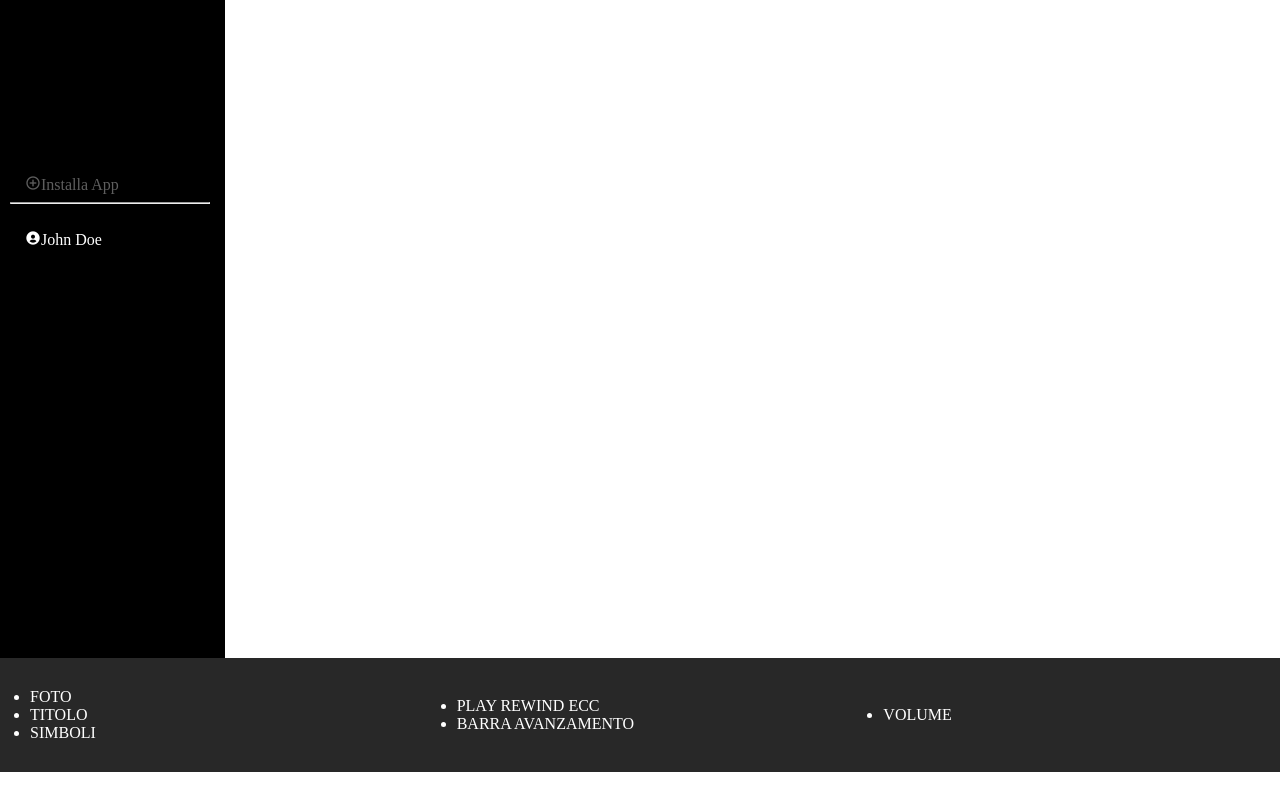
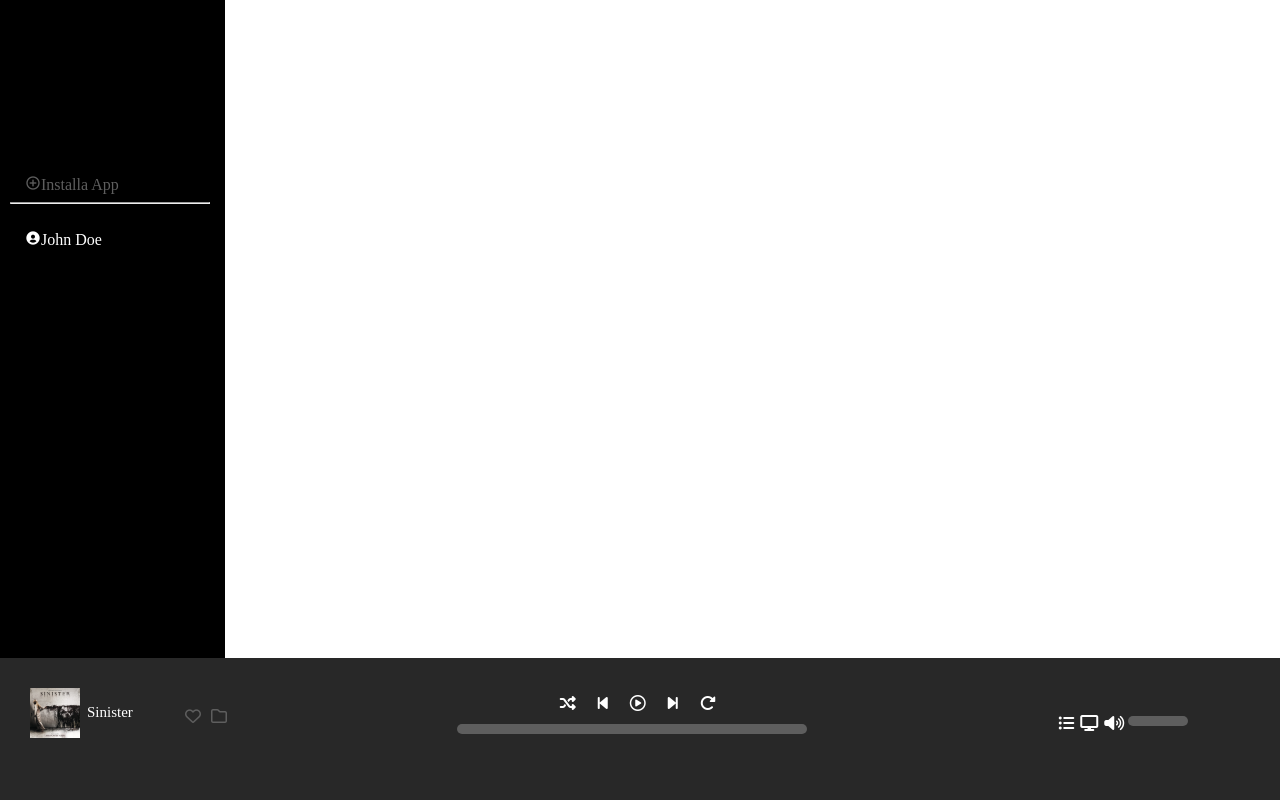
Before and after one commit to francescodev1990/html-css-spotifyweb, a plain HTML site: page index.html in a window 1280 px wide. Shown: the part 671-1471 px from the top of the page. Before the commit the page ends 1443 px from the top, so only its background shows below. Drawn offline with nearby package versions, Linux system fonts and the light colour scheme.

Commit message:
footer completed

```diff
--- a/css/style.css
+++ b/css/style.css
@@ -135,6 +135,7 @@ hr{
  }
 
 
+/* SEZIONE MAIN */
 
 
 
@@ -146,9 +147,6 @@ hr{
 
 
 
-
-
-/* SEZIONE MAIN */
 
 
 
@@ -182,3 +180,107 @@ hr{
     max-height: 100%;
     background-color: #141922;
 }
+.progress{
+    width: 350px;
+    height: 10px;
+    background-color: #5e5e5e;
+    border-radius: 5px;
+    overflow: hidden;
+    position: absolute;
+}
+.progress_ _fill{
+    width: 50%;
+    height: 100%;
+    background-color: #282828;
+}
+.icons{
+    flex-direction: row;
+}
+.icons ul{
+    display: flex;
+    list-style-type: none;
+}
+.icons ul li{
+    position: relative;
+    bottom: 25px;
+    padding: 11px;
+    left: 92px;
+}
+.vol{
+    flex-direction: row;
+}
+.vol ul{
+    display: flex;
+    list-style-type: none;
+}
+.vol ul li{
+    position: relative;
+    left: 172px;
+    padding: 3px;
+}
+.progress-min{
+    width: 60px;
+    height: 10px;
+    background-color: #5e5e5e;
+    border-radius: 5px;
+    overflow: hidden;
+    position: relative;
+    left: 245px;
+    bottom: 20px;
+}
+.progress_ _min{
+    width: 50%;
+    height: 100%;
+    background-color: #282828;
+}
+.progress:hover{
+    cursor: pointer;
+}
+.icons:hover{
+    color: #5e5e5e;
+    padding: 5px;
+}
+.icons ul li:hover{
+    cursor: pointer;
+}
+.vol:hover{
+    cursor: pointer;
+    color: #5e5e5e;
+    padding: 5px;
+}
+.img-sx{
+    flex-direction: row;
+
+}
+.img-sx ul{
+    display: flex;
+    list-style-type: none;
+}
+.img-sinister{
+    width: 50px;
+}
+.sx{
+    font-size: 15px;
+    position: relative;
+    left: 7px;
+    top: 15px;
+}
+.icons-2{
+    flex-direction: row;
+}
+.icons-2 ul{
+    display: flex;
+    list-style-type: none;
+}
+.icons-2 ul li{
+    position: relative;
+    left: 150px;
+    bottom: 39px;
+    color: #5e5e5e;
+    padding: 5px;
+}
+.icons-2 ul li:hover{
+    color: white;
+    cursor: pointer;
+    padding: 8px;
+}
--- a/index.html
+++ b/index.html
@@ -96,10 +96,6 @@
 
 
 
-
-
-
-
     <!-- SEZIONE MAIN --><!-- SEZIONE MAIN -->
 
     <main>
@@ -134,22 +130,45 @@
             <div class="footer-x">
                 <div class="row">
                     <div class="col-33">
+                        <div class="img-sx">
                             <ul>
-                            <li>FOTO</li>
-                            <li>TITOLO</li>
-                            <li>SIMBOLI</li>
+                                <li><img class="img-sinister" src="./img/sinister.jpeg" alt=""></li>
+                                <li><span class="sx">Sinister</span></li>
+                                <li></li>
+                            </ul>
+                            <div class="icons-2">
+                                <ul>
+                                    <li><i class="fa-regular fa-heart"></i></li>
+                                    <li><i class="fa-regular fa-folder"></i></li>
                                 </ul>
                             </div>
+                        </div>
+                    </div>
                     <div class="col-33">
+                        <div class="icons">
                             <ul>
-                            <li>PLAY REWIND ECC</li>
-                            <li>BARRA AVANZAMENTO</li>
+                                <li><i class="fa-solid fa-shuffle"></i></li>
+                                <li><i class="fa-solid fa-backward-step"></i></li>
+                                <li><i class="fa-regular fa-circle-play"></i></li>
+                                <li><i class="fa-solid fa-forward-step"></i></li>
+                                <li><i class="fa-solid fa-rotate-right"></i></li>
                             </ul>
                         </div>
+                       <div class="progress">
+                        <div class="progress_ _fill"></div>
+                       </div>
+                    </div>
                     <div class="col-33">
+                        <div class="vol">
                             <ul>
-                            <li>VOLUME</li>
+                                <li><i class="fa-solid fa-list-ul"></i></li>
+                                <li><i class="fa-solid fa-display"></i></li>
+                                <li><i class="fa-solid fa-volume-high"></i></li>
                             </ul>
+                            <div class="progress-min">
+                                <div class="progress_ _min"></div>
+                            </div>
+                        </div>
                     </div>
                 </div>
             </div>
```
Also changed, not shown: 1 other file. Lines whose indentation alone changed are shown as unchanged.
